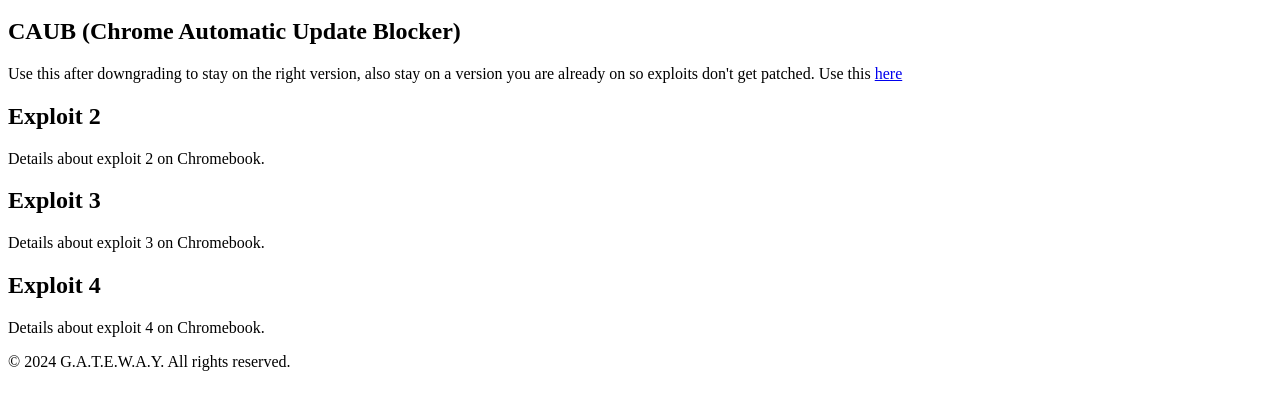
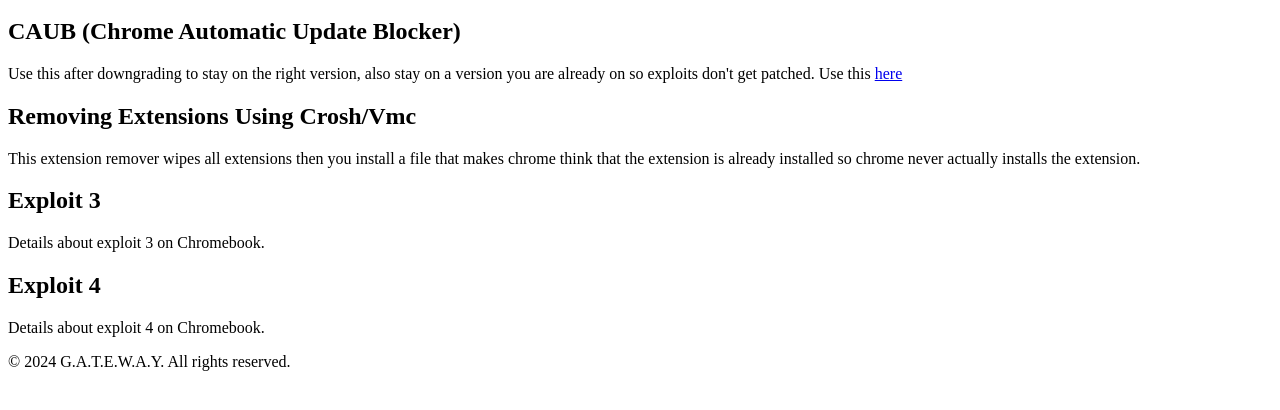
Before and after one commit to Evanlol123/GATEWAY, a plain HTML site: page exploits.html in a window 1280 px wide. Shown: the part 154-564 px from the top of the page. Drawn offline with Linux system fonts and the light colour scheme.

Commit message:
Update exploits.html

```diff
--- a/exploits.html
+++ b/exploits.html
@@ -13,7 +13,7 @@
     <nav>
         <ul>
             <li><a href="#CAUB">CAUB</a></li>
-            <li><a href="#exploit2">Exploit 2</a></li>
+            <li><a href="#vmc">Exploit 2</a></li>
             <li><a href="#exploit3">Exploit 3</a></li>
             <li><a href="#exploit4">Exploit 4</a></li>
         </ul>
@@ -25,9 +25,9 @@
             <p>Use this after downgrading to stay on the right version, also stay on a version you are already on so exploits don't get patched. Use this <a href = "/caub.html">here</a></p>
         </section>
 
-        <section id="exploit2">
-            <h2>Exploit 2</h2>
-            <p>Details about exploit 2 on Chromebook.</p>
+        <section id="vmc">
+            <h2>Removing Extensions Using Crosh/Vmc</h2>
+            <p>This extension remover wipes all extensions then you install a file that makes chrome think that the extension is already installed so chrome never actually installs the extension.</p>
         </section>
 
         <section id="exploit3">
```
